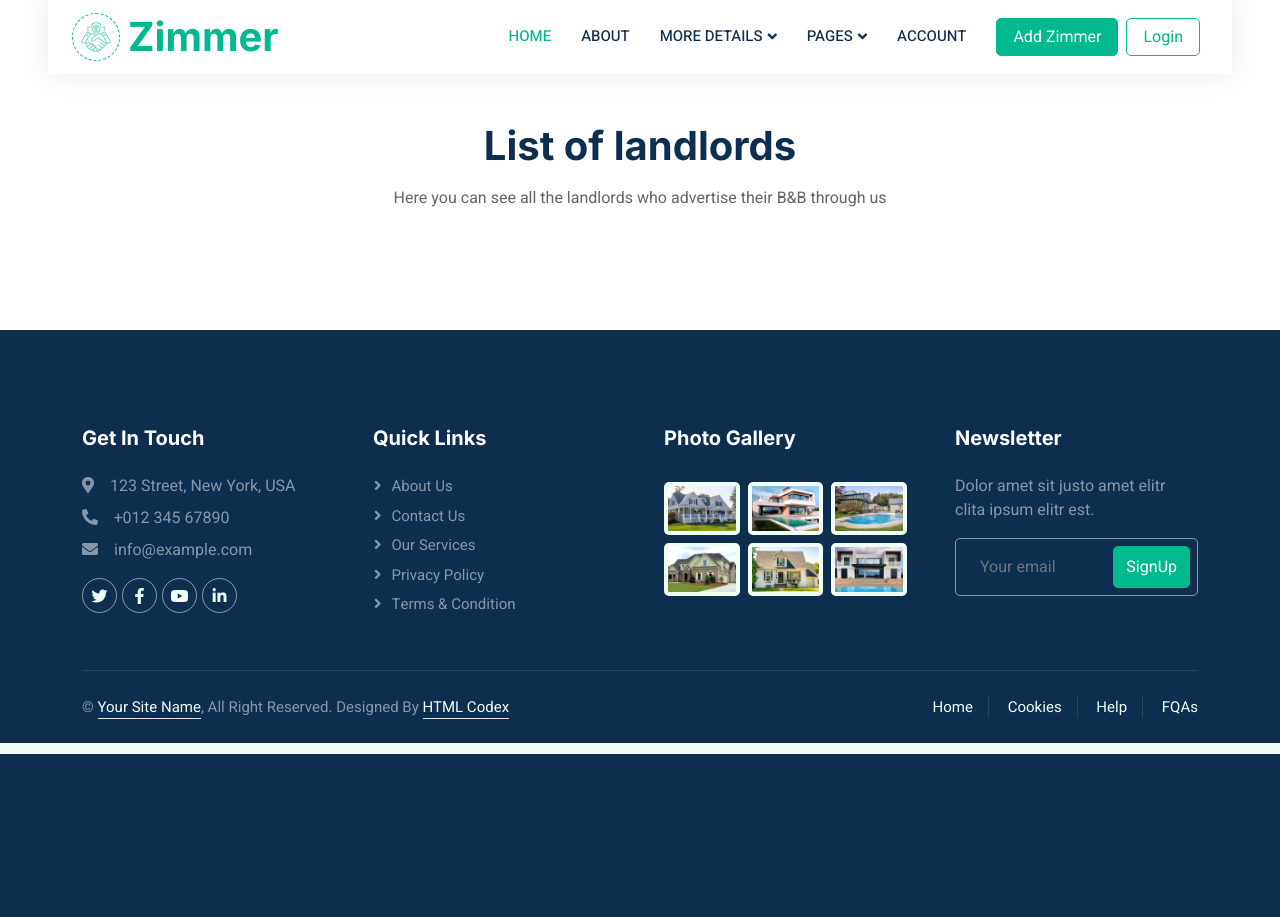
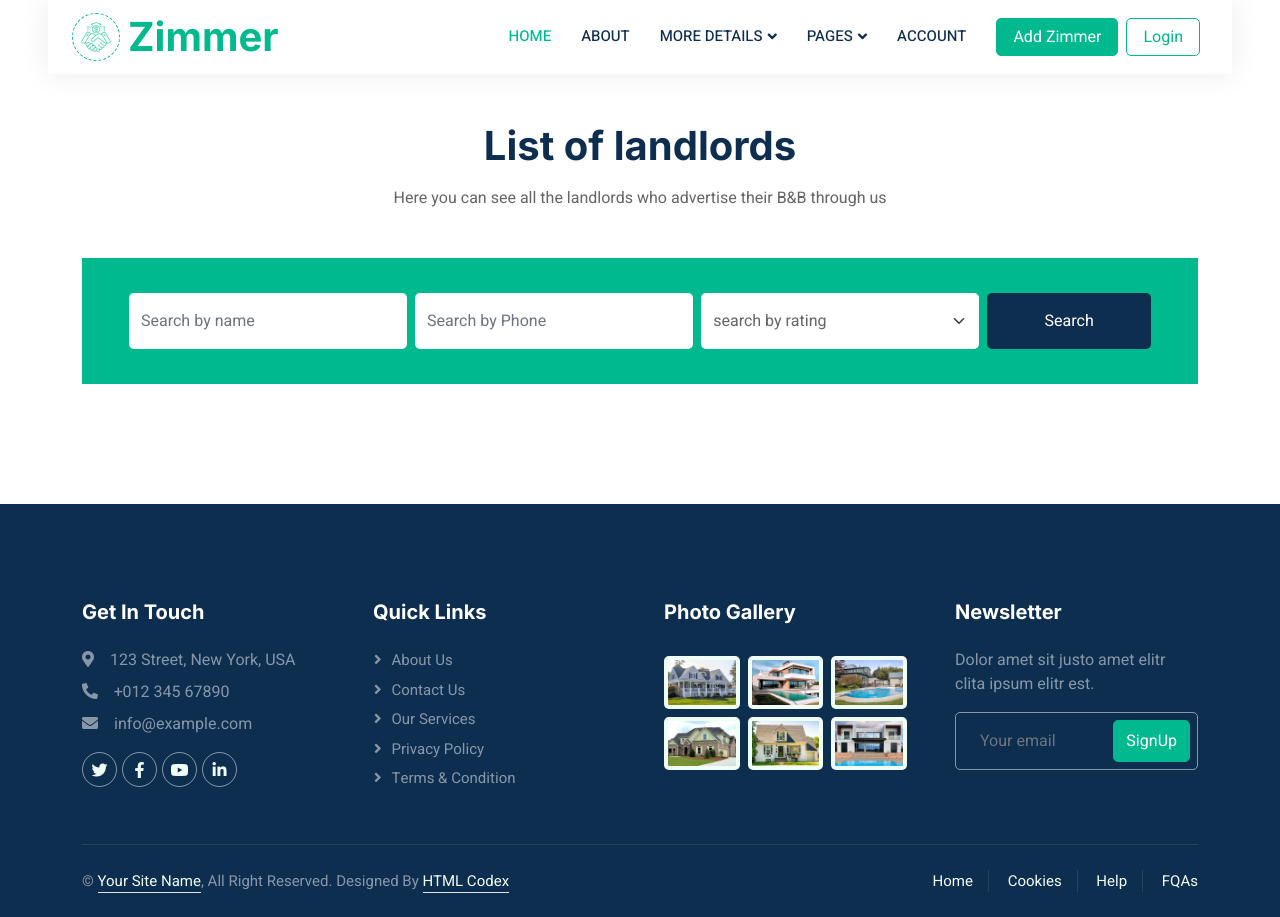
Before and after one commit to AyeletRoiter/Python_Project, a Flask app: page /property-agent.html in a window 1280 px wide. Shown: the part 46-963 px from the top of the page. Before the commit the page ends 800 px from the top, so only its background shows below. Run offline with Flask 3, Linux system fonts and the light colour scheme; data that the repository does not hold is empty; some libraries are stand-ins or nearby versions.

Commit message:
add change about the sorting page

```diff
--- a/Template/property-agent.html
+++ b/Template/property-agent.html
@@ -112,6 +112,36 @@
                         <h1 class="mb-3">List of landlords</h1>
                         <p>Here you can see all the landlords who advertise their B&B through us</p>
                     </div>
+                     <!-- Search Start -->
+                    <div class="container-fluid bg-primary mb-5 wow fadeIn" data-wow-delay="0.1s" style="padding: 35px;">
+                        <div class="container">
+                            <form method="GET" action="/property-agent.html">
+                                <div class="row g-2">
+                                    <div class="col-md-10">
+                                        <div class="row g-2">
+                                            <div class="col-md-4">
+                                                <input type="text" name="nameLand" class="form-control border-0 py-3" placeholder="Search by name">
+                                            </div>
+                                            <div class="col-md-4">
+                                                <input type="text" name="PhoneLand" class="form-control border-0 py-3" placeholder="Search by Phone">
+                                            </div>
+                                            <div class="col-md-4">
+                                                <select name="rating" class="form-select border-0 py-3">
+                                                    <option selected>search by rating</option>
+                                                    <option value="asc">low to high</option>
+                                                    <option value="desc">high to low</option>
+                                                </select>
+                                            </div>
+                                        </div>
+                                    </div>
+                                    <div class="col-md-2">
+                                        <button type="submit" class="btn btn-dark border-0 w-100 py-3">Search</button>
+                                    </div>
+                                </div>
+                            </form>
+                        </div>
+                    </div>
+                    <!-- Search End -->
                     <div class="row g-4">
                         {% for Land in Land_list %}
                             <div class="col-lg-4 col-md-6 wow fadeInUp" data-wow-delay="0.1s">
@@ -130,8 +160,6 @@
                 </div>
             </div>
             <!-- Team End -->
-
-
 
 
             <!-- Footer Start -->
--- a/server.py
+++ b/server.py
@@ -7,7 +7,8 @@ from models.Get_Zimmer_by_Land_name import get_all_zimers_by_land_name
 from models.Login import Is_landLord
 from models.Specific_Zimmer import specific_Zimmer
 from models.Update_Zimmer import Update_Zimmer
-from models.sorting_functions import sort_by_name_zim, sort_by_Location, sort_by_price_asc, sort_by_price_desc
+from models.sorting_functions.sorting_Zimmers import sort_by_name_zim, sort_by_Location, sort_by_price_asc, sort_by_price_desc
+from models.sorting_functions.sorting_landlords import sort_by_name_Land, sort_by_Phone_Land
 
 app = Flask(__name__, static_url_path='', static_folder='static', template_folder='Template')
 
@@ -138,8 +139,23 @@ def update_zimmer():
 # The property-agents page
 @app.route('/property-agent.html')
 def landLords():
-    LandLords = get_LandLords()
-    return render_template('property-agent.html', Land_list=LandLords)
+    try:
+        name_Land = request.args.get('nameLand')
+        Phone_Land = request.args.get('PhoneLand')
+
+        if name_Land:
+            LandLords = sort_by_name_Land(name_Land)
+        elif Phone_Land:
+            LandLords = sort_by_Phone_Land(Phone_Land)
+        else:
+            LandLords = get_LandLords()
+
+        return render_template('property-agent.html', Land_list=LandLords)
+    except Exception as e:
+        print(f"Error: {e}")
+        return "An error occurred", 500
+
+
 
 # The property-list page
 @app.route('/property-list.html', methods=['GET'])
```
Lines whose indentation alone changed are shown as unchanged.
